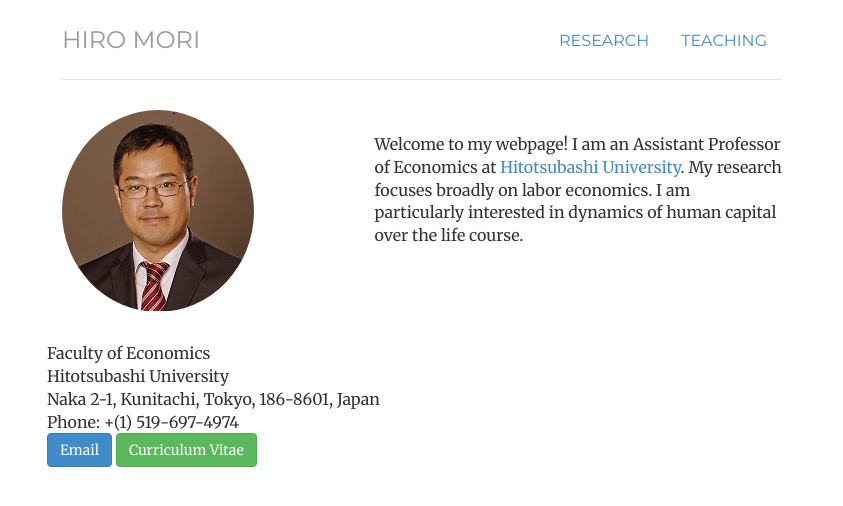
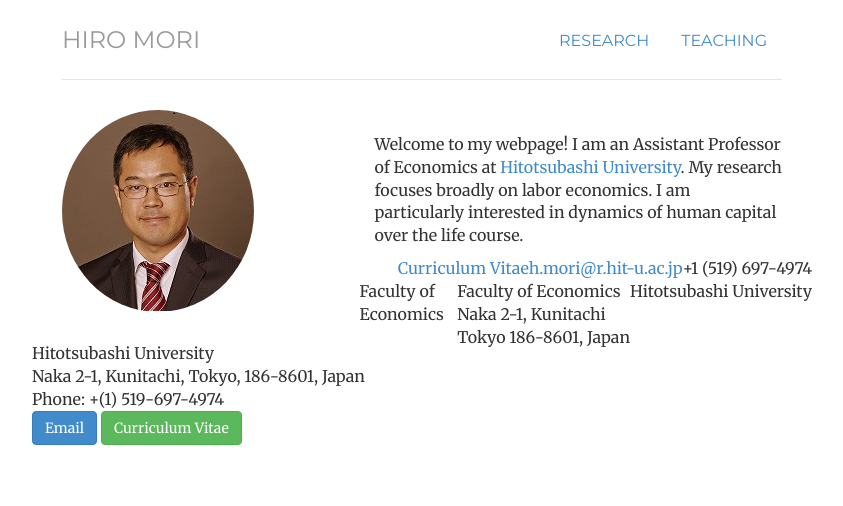
Before and after one commit to morihiroaki/morihiroaki.github.io, a Jekyll site: the page built from index.html, in a window 1280 px wide. Shown: the top 506 px of the page, without its empty margins (218-1061 px from the left). Built offline with Jekyll 4.4.1, drawn with Linux system fonts in a browser that asks for light colours.

Commit message:
Update index.html

```diff
--- a/index.html
+++ b/index.html
@@ -15,9 +15,40 @@
               <p> Welcome to my webpage! I am an Assistant Professor of Economics at <a href="http://www.econ.hit-u.ac.jp/~koho/english/">Hitotsubashi University</a>. My research
               focuses broadly on labor economics. I am particularly interested in dynamics of human capital over the life course.</p>
               </div>
+
+
        <div class='row'>
-
-              <div class='col-md-7'>
+            <div class="box text-left">
+            <div class="contact-item">
+              <div class="icon pull-left text-center"><span class="fa fa-phone fa-fw"></span></div>
+              <div class="title only pull-right">+1 (519) 697-4974</div>
+            </div>
+            <div class="contact-item">
+              <div class="icon pull-left text-center"><span class="fa fa-envelope fa-fw"></span></div>
+              <div class="title only pull-right"><a href="mailto:h.mori@r.hit-u.ac.jp" id="email_link" class="tracked-link" data-label="Email">h.mori&commat;r.hit-u.ac.jp</a></div>
+            </div>
+            <div class="contact-item">
+              <div class="icon pull-left text-center"><span class="fa fa-file-text fa-fw"></span></div>
+              <div class="title only pull-right"><a href="/files/cv_mori.pdf" id="cv_link1" class="tracked-link" data-label="CV">Curriculum Vitae</a></div>
+            </div>
+            <!--
+            <div class="contact-item">
+              <div class="icon pull-left text-center"><span class="fa fa-linkedin fa-fw"></span></div>
+              <div class="title pull-right">LinkedIn</div>
+              <div class="description pull-right"><a href="#" id="linkedin_link" class="tracked-link" data-label="LinkedIn">https://linkedin.com/</a></div>
+            </div>
+            -->
+            <div class="contact-item">
+              <div class="icon pull-left text-center"><span class="fa fa-map-marker fa-fw"></span></div>
+              <div class="title pull-right">Hitotsubashi University</div>
+              <div class="description pull-right">
+                Faculty of Economics<br>
+                Naka 2-1, Kunitachi<br>
+                Tokyo 186-8601, Japan
+              </div>
+            </div>
+          </div>
+              <!--div class='col-md-7'>
                 <!--h4>Contact</h4-->
                 Faculty of Economics <br/>
                 Hitotsubashi University <br/>
@@ -25,7 +56,7 @@
                 Phone: +(1) 519-697-4974<br/>
                 <a class="btn btn-primary" href="mailto:h.mori@r.hit-u.ac.jp">Email</a>
                 <a target="_blank" href="/files/cv_mori.pdf" class="btn btn-success" title="Download CV as PDF">Curriculum Vitae</a>
-              </div>
+              <!--/div>
   </div>
 
  </div>
```
